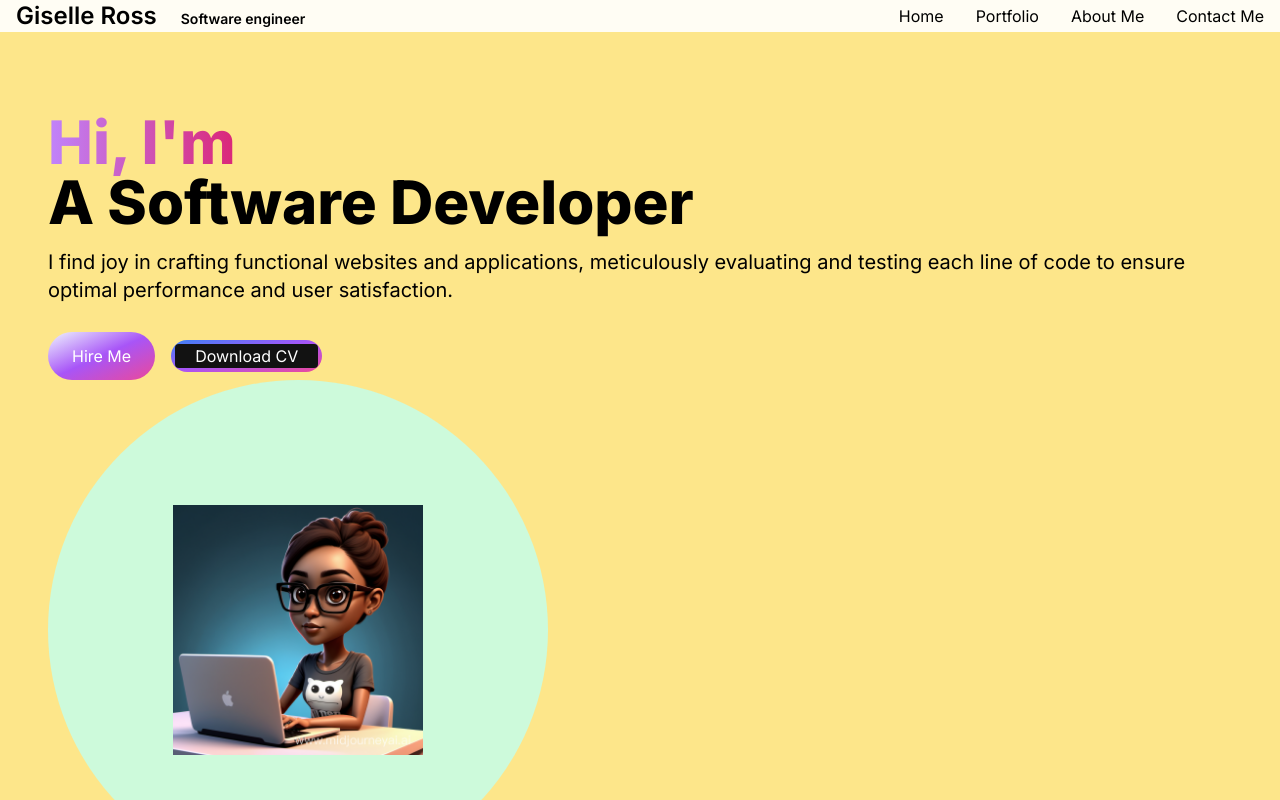
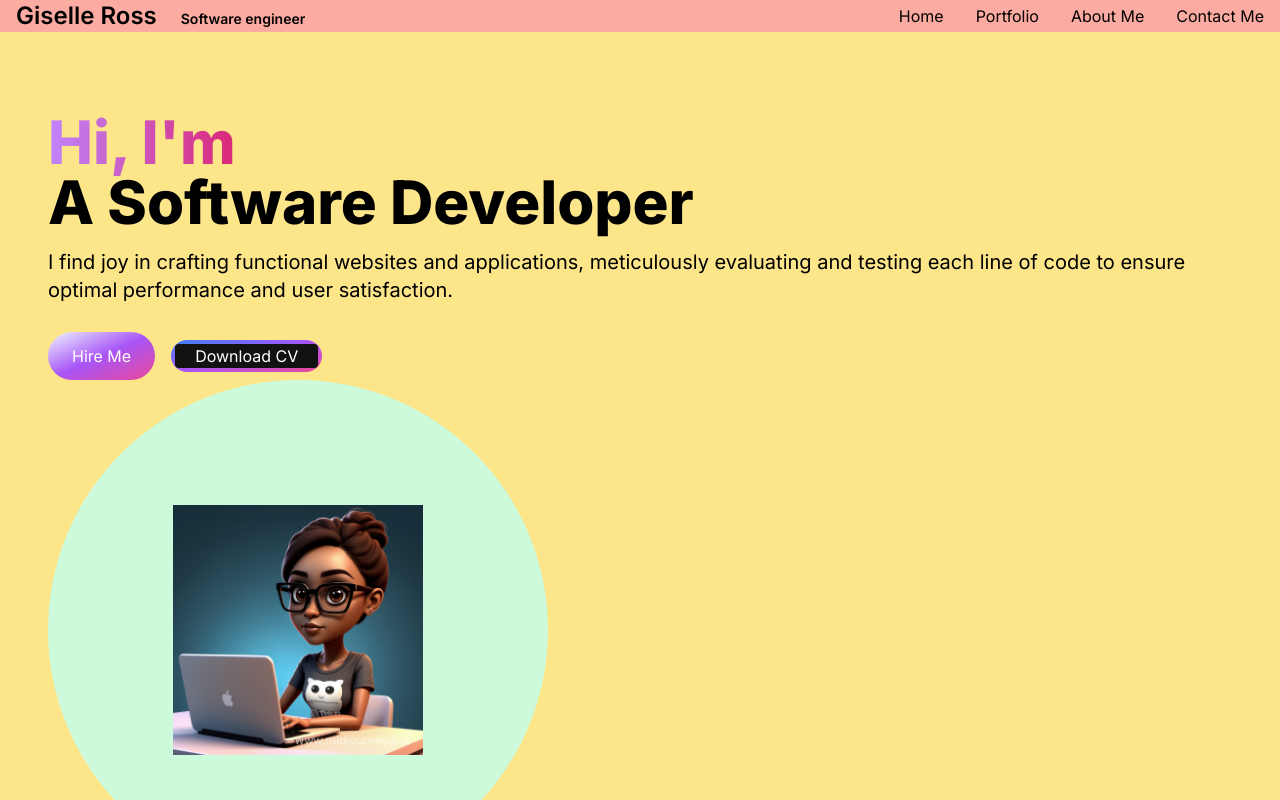
Before and after one commit to giselleRoss/Portfoli2, a Next.js app: page / in a window 1280 px wide. Shown: the top 800 px of the page. Built offline with nearby package versions, Linux system fonts and the light colour scheme.

Commit message:
Update color

```diff
--- a/app/components/Header.js
+++ b/app/components/Header.js
@@ -33,19 +33,19 @@ const MobileMenu = ({ visibleDrawer, toggleDrawer }) => (
     }`}
   >
     <ul>
-    <li><Link href="/" className="block py-2 pl-3 pr-4 text-[#ADB7BE] sm:text-xl rounded md:p-0 hover:text-white">
+    <li><Link href="/" className="block py-2 pl-3 pr-4 text-[#b13147] sm:text-xl rounded md:p-0 hover:text-black">
       Home
     </Link>
     </li>
-    <li><Link href="/portfolio" className="block py-2 pl-3 pr-4 text-[#ADB7BE] sm:text-xl rounded md:p-0 hover:text-white">
+    <li><Link href="/portfolio" className="block py-2 pl-3 pr-4 text-[#b13147] sm:text-xl rounded md:p-0 hover:text-black">
       Portfolio
     </Link>
     </li>
-    <li><Link href="/aboutMe" className="block py-2 pl-3 pr-4 text-[#ADB7BE] sm:text-xl rounded md:p-0 hover:text-white">
+    <li><Link href="/aboutMe" className="block py-2 pl-3 pr-4 text-[#b13147] sm:text-xl rounded md:p-0 hover:text-black">
       About Me
     </Link>
     </li>
-    <li><Link href="/contactMe" className="block py-2 pl-3 pr-4 text-[#ADB7BE] sm:text-xl rounded md:p-0 hover:text-white">
+    <li><Link href="/contactMe" className="block py-2 pl-3 pr-4 text-[#b13147] sm:text-xl rounded md:p-0 hover:text-black">
       Contact Me
     </Link>
     </li>
@@ -99,7 +99,7 @@ const Header = () => {
   }, []);
   return (
     <>
-      <nav className="fixed top-0 left-0 right-0 z-10 bg-white bg-opacity-90">
+      <nav className="fixed top-0 left-0 right-0 z-10 bg-red-300 bg-opacity-90">
         <div className="flex flex-wrap items-center justify-between mx-auto px-4">
           <Link href={"/#home"}>
             <span className="text-black text-2xl font-semibold mb-2">
--- a/app/page.js
+++ b/app/page.js
@@ -8,9 +8,9 @@ import Link from "next/link";
 export default function Home() {
   return (
     <>
-    <main className="flex min-h-screen flex-col bg-amber-200 container">
+    <main className="flex min-h-screen flex-col bg-amber-200">
       <Header />
-      <div className="container mt-24 mx-auto px-12 py-4">
+      <div className="mt-24 mx-auto px-12 py-4">
         <HeroSection />
       </div>
       <Footer />
```
